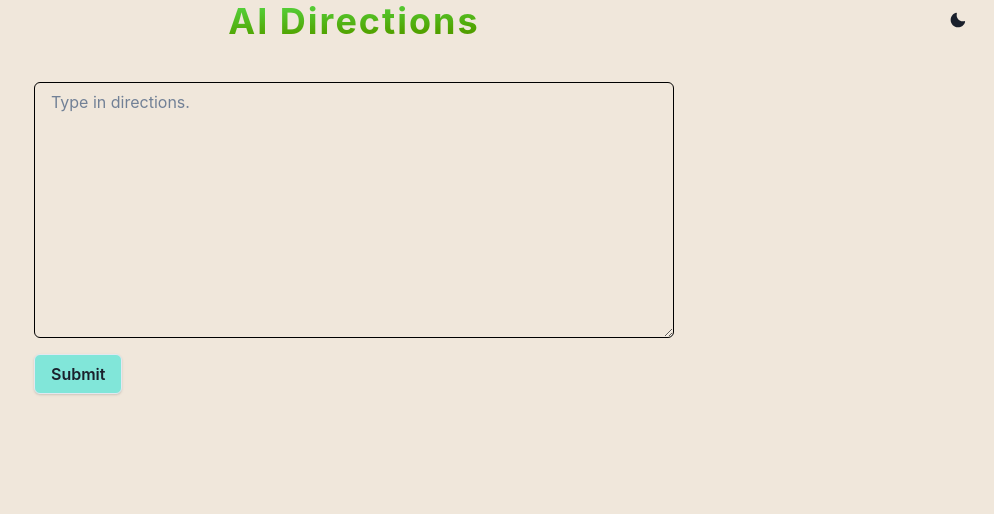
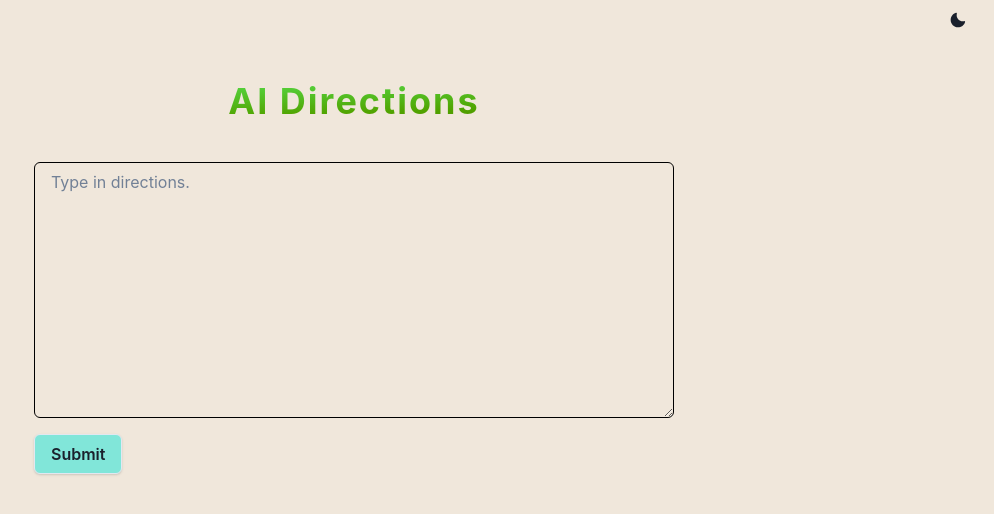
Before and after one commit to Johnnie71/OpenAI, a Next.js app: page / in a window 1280 px wide. Shown: the top 514 px of the page, without its empty margins (286-1280 px from the left). Built offline with nearby package versions, Linux system fonts and the light colour scheme.

Commit message:
margin top for header space

```diff
--- a/components/Form/AI/AI.jsx
+++ b/components/Form/AI/AI.jsx
@@ -34,7 +34,9 @@ const AI = () => {
 		<Container maxW="container.xl">
 			<ThemeToggle />
 			<Flex align="center" justify="center">
-				<Heading className="header">AI Directions</Heading>
+				<Heading mt={20} className="header">
+					AI Directions
+				</Heading>
 			</Flex>
 			<Form setResults={setResultsHandler} />
 			<List results={results} />
```
